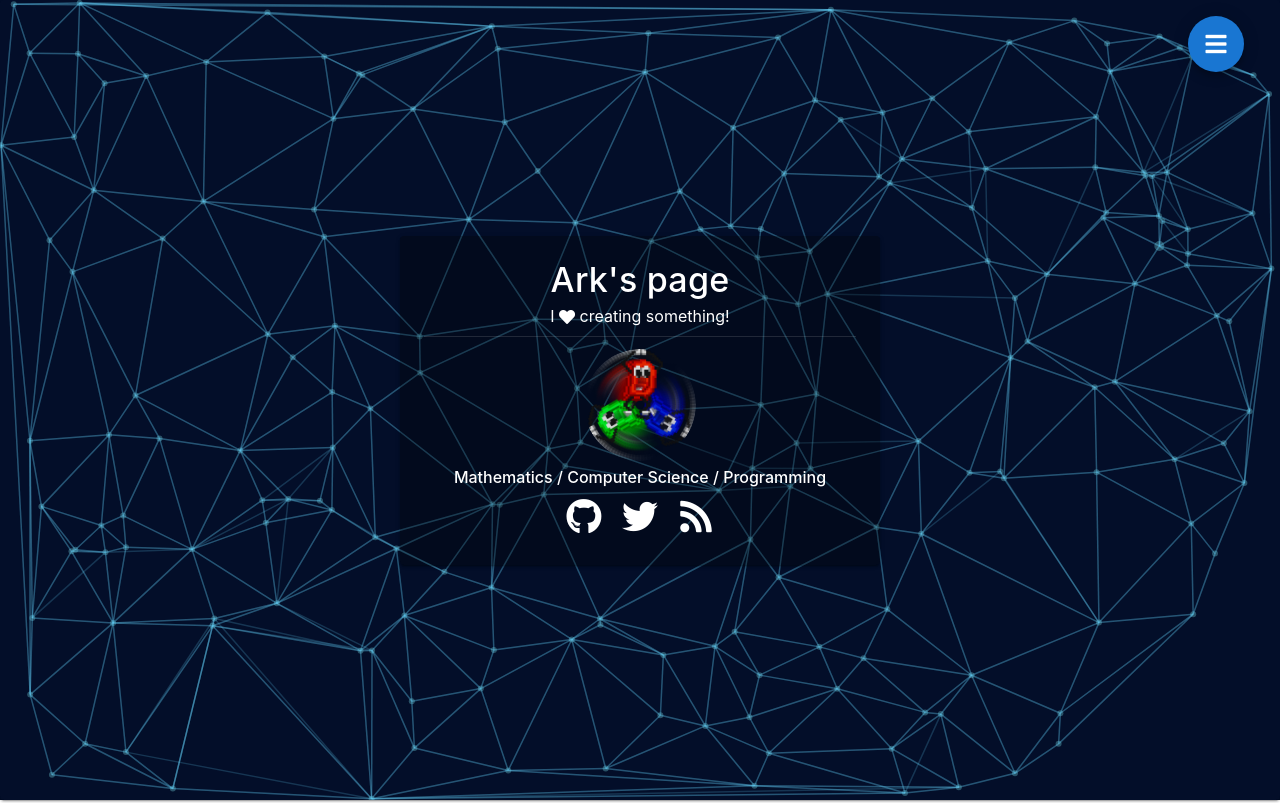
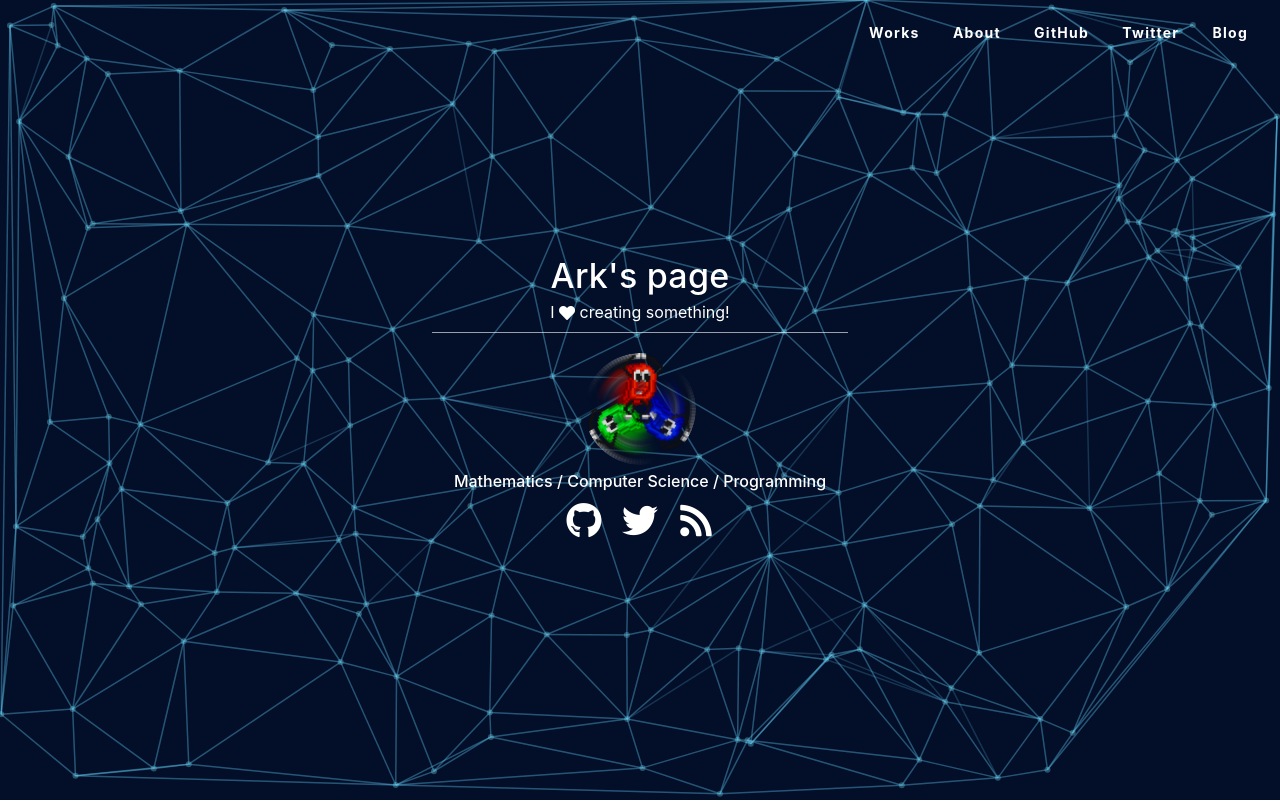
Before and after one commit to arkark/portfolio, a Vue app: page / in a window 1280 px wide. Shown: the top 803 px of the page. Built offline with nearby package versions, Linux system fonts and the light colour scheme; a web font is replaced by a local one.

Commit message:
Use toolbar instead of floating button

```diff
--- a/src/App.vue
+++ b/src/App.vue
@@ -1,30 +1,32 @@
 <template>
   <v-app>
     <background></background>
-    <my-menu></my-menu>
+    <tool-bar :parentRefs="this.$refs"></tool-bar>
     <v-content>
-      <router-view></router-view>
+      <top ref="top"></top>
     </v-content>
     <v-content>
-      <work></work>
+      <work ref="work"></work>
     </v-content>
     <v-content>
-      <about></about>
+      <about ref="about"></about>
     </v-content>
   </v-app>
 </template>
 
 <script>
-import MyMenu from "@/components/MyMenu.vue";
 import Background from "@/components/Background.vue";
+import ToolBar from "@/components/ToolBar.vue";
+import Top from "@/components/top/Top.vue";
 import Work from "@/components/work/Work.vue";
 import About from "@/components/about/About.vue";
 
 export default {
   name: "App",
   components: {
-    MyMenu,
     Background,
+    ToolBar,
+    Top,
     Work,
     About
   },
--- a/src/components/MyMenu.vue
+++ /dev/null
@@ -1,44 +0,0 @@
-<template>
-  <v-speed-dial
-    v-model="fab"
-    top
-    right
-    direction="bottom"
-    transition="scale-transition"
-    fixed
-    class="mr-5"
-    :open-on-hover="hover"
-  >
-    <template v-slot:activator>
-      <v-btn v-model="fab" color="blue darken-2" dark fab class="mb-2">
-        <v-icon v-if="fab">fas fa-times</v-icon>
-        <v-icon v-else>fas fa-bars</v-icon>
-      </v-btn>
-    </template>
-
-    <v-btn dark color="green" to="/" rounded>
-      <v-icon size="18px">fas fa-home</v-icon><span>&nbsp;&nbsp;Top</span>
-    </v-btn>
-
-    <v-btn dark color="indigo" to="/works" rounded>
-      <v-icon size="18px">fas fa-lightbulb</v-icon
-      ><span>&nbsp;&nbsp;Works</span>
-    </v-btn>
-
-    <v-btn dark color="red" to="/about" rounded>
-      <v-icon size="18px">fas fa-address-card</v-icon
-      ><span>&nbsp;&nbsp;About</span>
-    </v-btn>
-  </v-speed-dial>
-</template>
-
-<script>
-export default {
-  data: function() {
-    return {
-      hover: false,
-      fab: false
-    };
-  }
-};
-</script>
--- /dev/null
+++ b/src/components/ToolBar.vue
@@ -0,0 +1,83 @@
+<template>
+  <v-app-bar dark color="#fff0" flat absolute>
+    <div class="flex-grow-1"></div>
+
+    <v-toolbar-items class="hidden-md-and-down">
+      <v-btn
+        text
+        class="font-weight-bold"
+        @click="$vuetify.goTo(parentRefs.work, options)"
+      >
+        Works
+      </v-btn>
+      <v-btn
+        text
+        class="font-weight-bold"
+        @click="$vuetify.goTo(parentRefs.about, options)"
+      >
+        About
+      </v-btn>
+      <v-btn text class="font-weight-bold" href="https://github.com/ArkArk">
+        GitHub
+      </v-btn>
+      <v-btn text class="font-weight-bold" href="https://twitter.com/arkark_">
+        Twitter
+      </v-btn>
+      <v-btn text class="font-weight-bold" href="http://ark4rk.hatenablog.com">
+        Blog
+      </v-btn>
+    </v-toolbar-items>
+
+    <v-toolbar-items class="hidden-md-and-up">
+      <v-menu>
+        <template v-slot:activator="{ on }">
+          <v-btn dark icon v-on="on">
+            <v-icon>fas fa-bars</v-icon>
+          </v-btn>
+        </template>
+        <v-list>
+          <v-list-item @click="$vuetify.goTo(parentRefs.work, options)">
+            <v-list-item-title>Works</v-list-item-title>
+          </v-list-item>
+          <v-list-item @click="$vuetify.goTo(parentRefs.about, options)">
+            <v-list-item-title>About</v-list-item-title>
+          </v-list-item>
+          <v-list-item href="https://github.com/ArkArk">
+            <v-list-item-title>GitHub</v-list-item-title>
+          </v-list-item>
+          <v-list-item href="https://twitter.com/arkark_">
+            <v-list-item-title>Twitter</v-list-item-title>
+          </v-list-item>
+          <v-list-item href="http://ark4rk.hatenablog.com">
+            <v-list-item-title>Blog</v-list-item-title>
+          </v-list-item>
+        </v-list>
+      </v-menu>
+    </v-toolbar-items>
+  </v-app-bar>
+</template>
+
+<script>
+export default {
+  props: {
+    parentRefs: {
+      type: Object,
+      required: true
+    }
+  },
+  data: function() {
+    return {};
+  },
+  computed: {
+    options: function() {
+      return {
+        duration: 300,
+        offset: 0,
+        easing: "easeInOutCubic"
+      };
+    }
+  }
+};
+</script>
+
+<style scoped></style>
--- a/src/components/top/Top.vue
+++ b/src/components/top/Top.vue
@@ -3,11 +3,12 @@
     :width="screenWidth"
     :height="screenHeight"
     color="#fff0"
+    flat
     v-resize="onResize"
   >
     <v-container fill-height>
       <v-layout align-center justify-center>
-        <v-card width="480" color="rgba(0, 0, 0, 0.3)" dark>
+        <v-card width="480" color="rgba(0, 0, 0, 0)" flat dark>
           <v-container class="pa-6" align-center justify-center>
             <p class="text-center display-1 font-weight-medium mb-1">
               Ark's page
@@ -15,7 +16,10 @@
             <p class="text-center mb-2">
               I <v-icon small>fas fa-heart</v-icon> creating something!
             </p>
-            <v-divider class="py-1"></v-divider>
+            <v-divider
+              class="pt-0 pb-4 mx-2"
+              style="border-color: rgba(255, 255, 255, 0.6);"
+            ></v-divider>
             <v-layout class="ma-1 pa-0">
               <ark-icon></ark-icon>
             </v-layout>
@@ -58,7 +62,7 @@ export default {
           iconName: "fab fa-twitter"
         },
         {
-          url: "http://ark4rk.hatenablog.com/",
+          url: "http://ark4rk.hatenablog.com",
           iconName: "fas fa-rss"
         }
       ],
--- a/src/components/work/Work.vue
+++ b/src/components/work/Work.vue
@@ -8,7 +8,7 @@
           </p>
         </v-card-title>
         <v-card-text class="px-3 py-0">
-          <div class="pl-2">今までつくってきたものとか（新しい順）</div>
+          <div class="pl-2">今までつくってきたものとか （新しい順）</div>
         </v-card-text>
         <v-card-text class="py-2">
           <v-divider></v-divider>
--- a/src/router.js
+++ b/src/router.js
@@ -9,18 +9,7 @@ export default new Router({
   routes: [
     {
       path: "/",
-      name: "top",
-      component: () => import("@/components/top/Top.vue")
-    },
-    {
-      path: "/works",
-      name: "works",
-      component: () => import("@/components/work/Work.vue")
-    },
-    {
-      path: "/about",
-      name: "about",
-      component: () => import("@/components/about/About.vue")
+      name: "top"
     },
     {
       path: "*",
```
